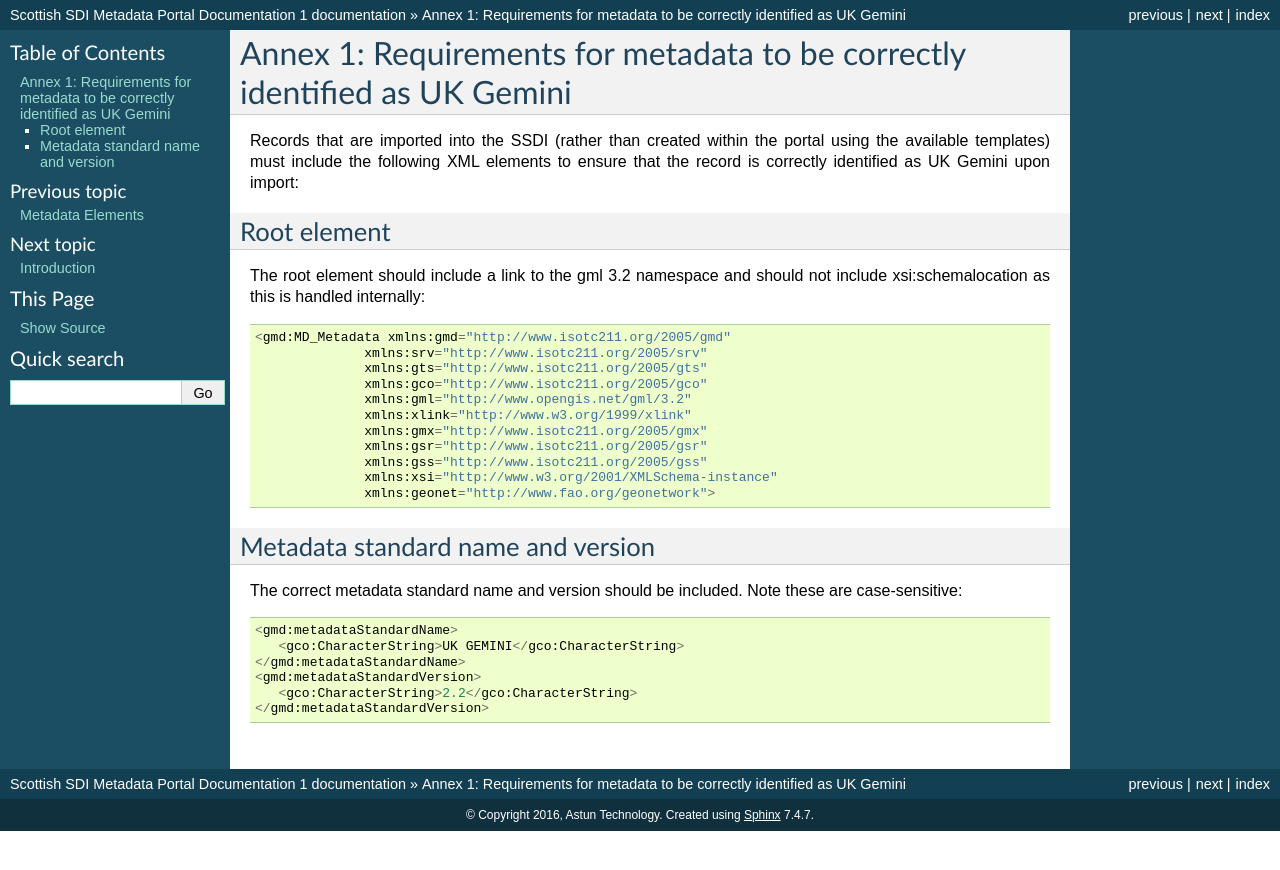
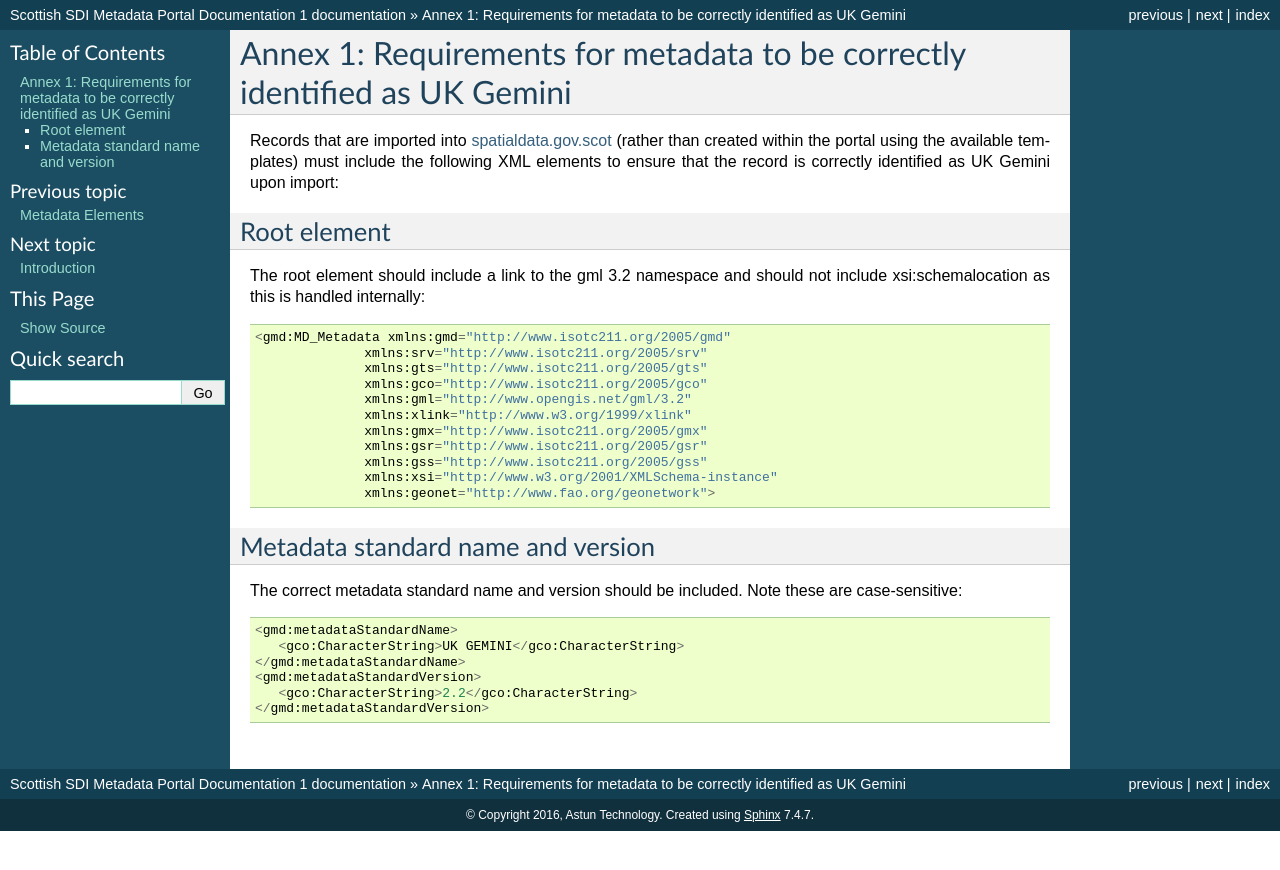
Before and after one commit to AstunTechnology/ssdidocs, a Sphinx documentation site: the page built from docs/UserDoc_Chap8_Annex1.rst, in a window 1280 px wide. Shown: the top 870 px of the page. Built offline with Sphinx 7.4.7, drawn with Linux system fonts in a browser that asks for light colours.

Commit message:
Update UserDoc_Chap8_Annex1.rst
Rebrand to spatialdata.gov.scot

```diff
--- a/docs/UserDoc_Chap8_Annex1.rst
+++ b/docs/UserDoc_Chap8_Annex1.rst
@@ -1,7 +1,7 @@
 Annex 1: Requirements for metadata to be correctly identified as UK Gemini
 ==========================================================================
 
-Records that are imported into the SSDI (rather than created within the portal using the available templates) must include the following XML elements
+Records that are imported into `spatialdata.gov.scot <https://www.spatialdata.gov.scot>`__ (rather than created within the portal using the available templates) must include the following XML elements
 to ensure that the record is correctly identified as UK Gemini upon import:
 
 Root element
```
